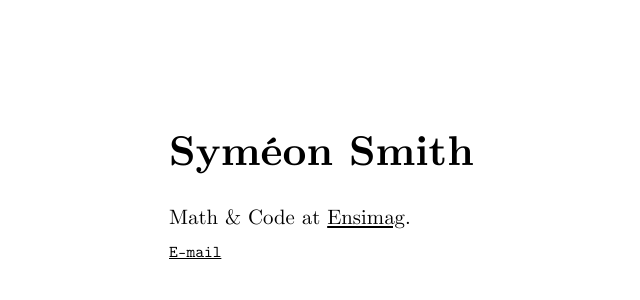
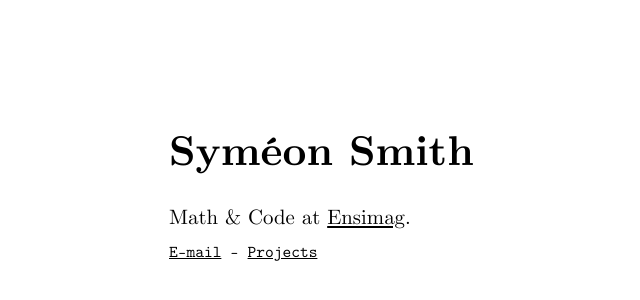
Before and after one commit to symsmith/symeon-smith, a plain HTML site: page index.html in a window 1280 px wide. Shown: the part 134-434 px from the top of the page, 71-711 px from the left. Drawn offline with Linux system fonts and the light colour scheme.

Commit message:
Add Projects link

```diff
--- a/index.html
+++ b/index.html
@@ -9,6 +9,6 @@
 <body>
     <h1>Syméon Smith</h1>
     <p>Math &amp; Code at <a target="_BLANK" href="https://ensimag.grenoble-inp.fr">Ensimag</a>.</p>
-    <p id="email"><a href="mailto:symeon.smith@grenoble-inp.org">E-mail</a></p>
+    <p id="email"><a href="mailto:symeon.smith@grenoble-inp.org">E-mail</a> - <a href="https://projects.sym.codes">Projects</a></p>
 </body>
 </html>
```
